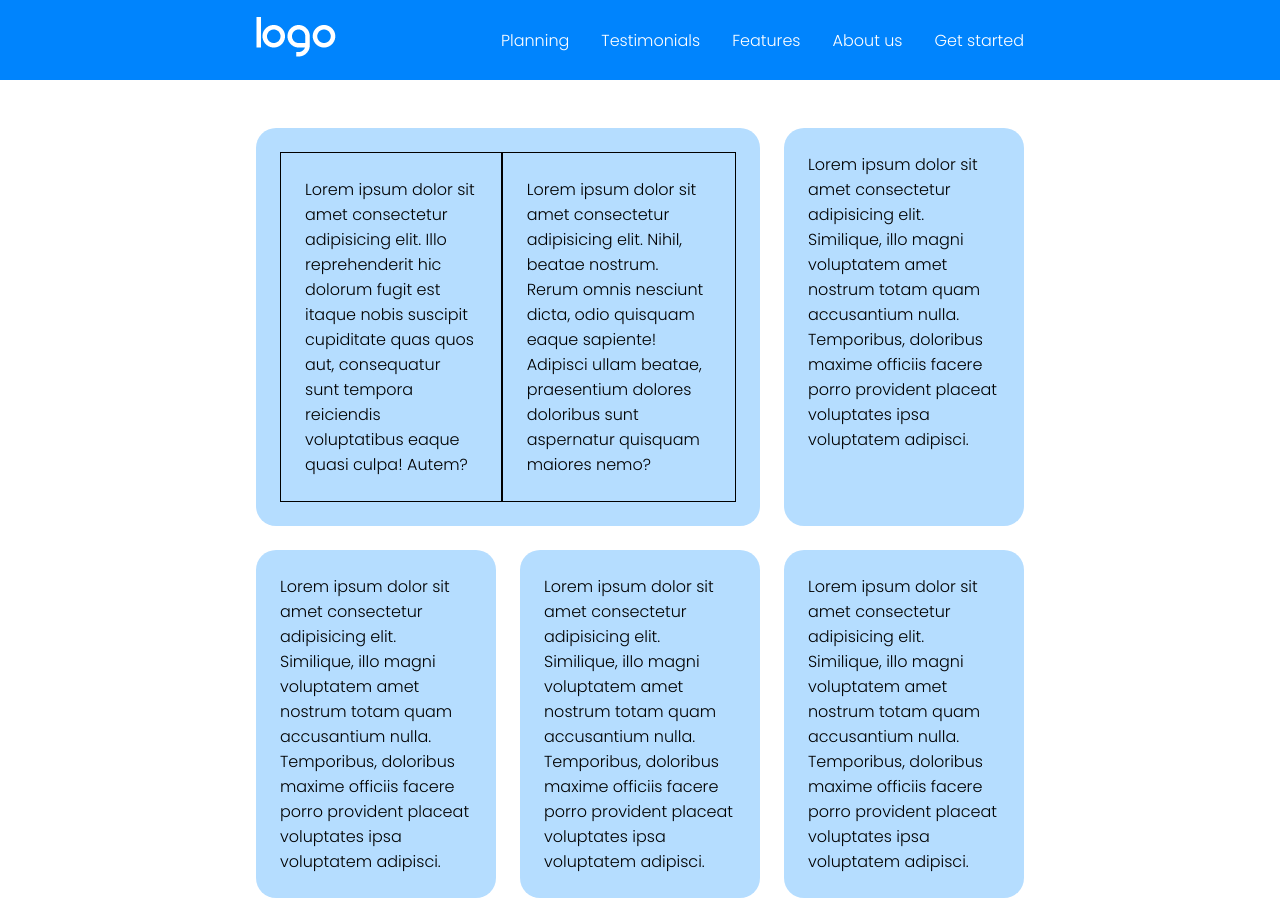
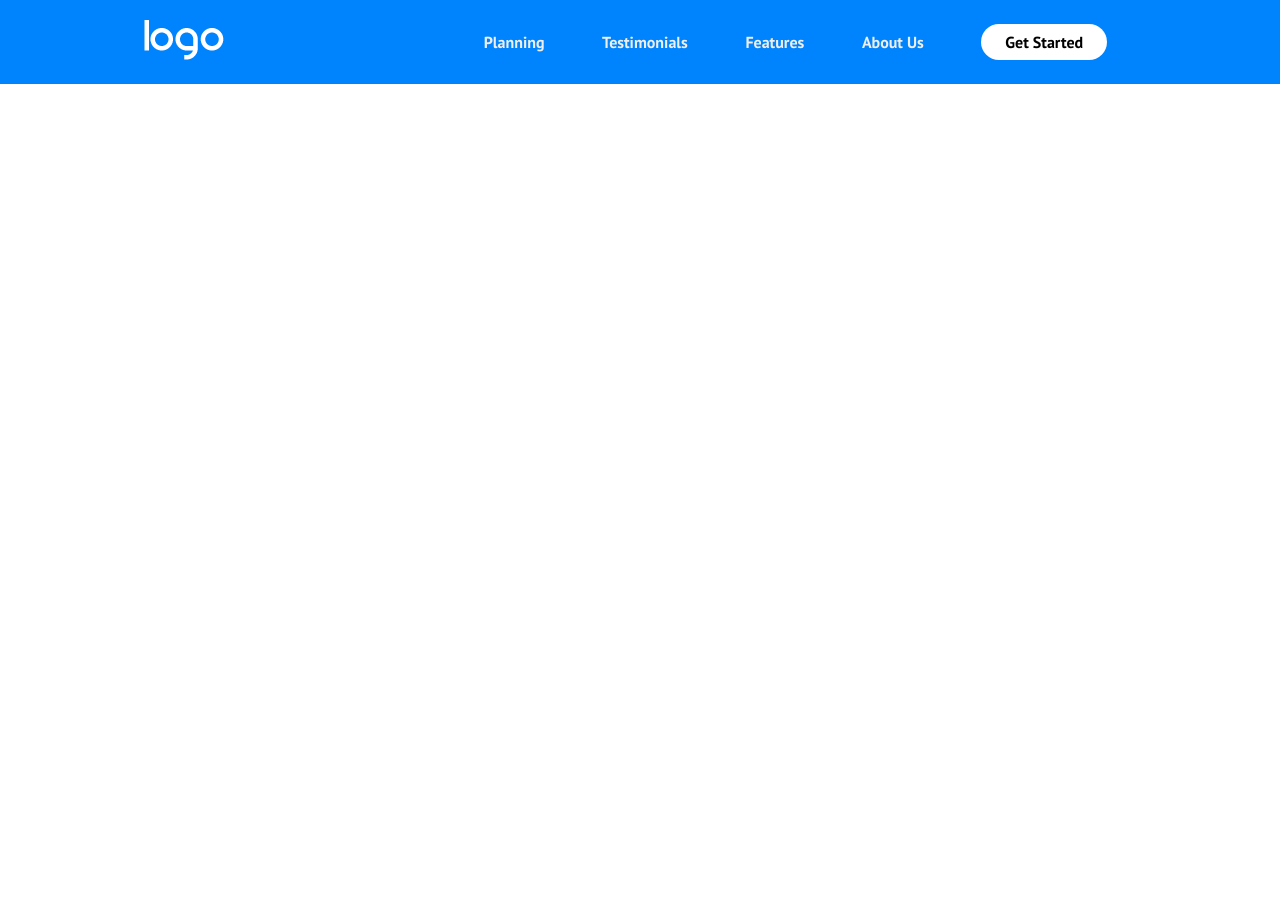
Before and after one commit to FRA2721/htmlcss-responsive-layout, a plain HTML site: page index.html in a window 1280 px wide. Shown: the top 901 px of the page. After the commit the page ends 800 px from the top, so only its background shows below. Drawn offline with Linux system fonts and the light colour scheme.

Commit message:
header completed

```diff
--- a/css/style.css
+++ b/css/style.css
@@ -1,198 +1,174 @@
 /* reset */
-* {
+*{
   margin: 0;
   padding: 0;
   box-sizing: border-box;
 }
 
-/* common */
-html {
-  font-family: 'Poppins', sans-serif;
-  font-size: 100%;
+/* img_formatting */
+img{
+  max-width: 100%;
 }
 
-/* img_formtting */
-img {
+/* root_colors */
+:root{
+  --primary-color: #0084fd;
+  --parymary-color-light: #b5ddff;
+  --secondary-color: #9792e4;
+  --secondary-color-light: #d5d4f4;
+}
+
+/* root_spaces */
+:root{
+  --padding-y-4: 4em auto;
+  --padding-4: 4em;
+}
+
+/* common_section */
+html{
+  font-size: 100%;
+  font-family: 'PT Sans', sans-serif;
+}
+
+/* botton */
+.btn{
+  border-radius: 30px;
+  padding: 0.5em 1.5em;
+  text-align: center;
+}
+
+.white-btn{
+  background-color: white;
+  color: var(--secondary-color);
+}
+
+.blue-btn{
+  background-color: var(--primary-color);
+  color: white;
+  margin: 1em auto;
+  width: 95%;
+}
+
+.btn a {
+  color: inherit;
+  text-decoration: none;
+}
+
+.card{
+  border-radius: 20px;
+  padding: 1em;
+}
+
+.large-b-radius{
+  border-radius: 50px;
+}
+
+.flex-container{
+  display: flex;
+  justify-content: space-between;
+  align-items: center;
+}
+
+header .flex-container,
+.jumbo .flex-container,
+#planning .flex-container,
+#testimonials .flex-container,
+#features .flex-container,
+#about-us .flex-container,
+#get-started .flex-container,
+footer .flex-container{
+  width: 95%;
+  padding: 1em;
+  margin: 0 auto;
+}
+
+/* media_query */
+/* desktop */
+@media screen and (min-width: 992px){
+  header .flex-container,
+  .jumbo .flex-container,
+  #testimonials .flex-container,
+  #features .flex-container,
+  #about-us .flex-container
+  {
+      width: 80%;
+      max-width: 1200px;
+  }
+
+  #get-started .flex-container{
+      width: 30%;
+  }
+}
+
+/* text_formatting */
+h1{
+  color: var(--secondary-color);
+  font-size: 2.5rem;
+  padding: 1em 0;
+}
+
+h2{
+  font-size: 2.8rem;
+  padding: 1.5em 0;
+}
+
+h3{
+  font-size: 2rem;
+  padding: 1em 0;
+}
+
+p{
+  line-height: 2rem;
+  font-size: 1.2rem;
+}
+
+/* header */
+header{
+  background-color: var(--primary-color);
+  color: white;
+  position: fixed;
+  top: 0;
+  left: 0;
+  z-index: 999;
   width: 100%;
 }
 
-.card-big {
-  border-radius: 60px;
+nav i{
+  font-size: 1.5rem;
 }
 
-/* card_formatting */
-.card {
-  border-radius: 20px;
+/* hide:menu */
+header .hide-menu{
+  list-style-type: none;
+  display: none;
+  font-weight: 700;
 }
 
-
-/* root */
-:root {
-  /* color  */
-  --primary-color: #0084fd;
-  --primary-color-light: #b5ddff;
-  --violet-color: #9792e4;
-  --yellow-color: #fdc15f;
-  --black-light-color: #333333;
-
-  /* measure*/
-  --rem-1half: 1.5rem;
-  --rem-3: 3rem;
-
+.hide-menu li{
+  padding: .5em;
 }
 
-/* layout */
-.container {
-  width: 90%;
-  margin: 0 auto;
+.hide-menu a{
+  text-decoration: none;
+  color: inherit;
 }
 
-/* header */
-header {
-  position: fixed;
-  top: 0;
-  left: 0;
-  right: 0;
-  height: 80px;
-  background-color: var(--primary-color);
-  color: white;
-}
-
-/* container */
-header .container {
-  height: 80px;
-  display: flex;
-  align-items: center;
-  justify-content: space-between;
-}
-
-/* main_menu */
-.main-menu {
-  display: none;
-}
-
-/* main */
-main {
-  margin-top: 80px;
-}
-
-/* section_formtting */
-section {
-  padding: var(--rem-3) 0;
-}
-
-/* about */
-#about .card {
-  padding: var(--rem-1half);
-  margin-bottom: var(--rem-1half);
-  background-color: var(--primary-color-light);
-
-}
-
-/* about_1 */
-.about-txt,
-.about-img {
-  padding: var(--rem-1half);
-
-  /* DEBUG */
-  border: 1px solid black;
-}
-
-/* planning */
-#planning {
-  background-color: var(--violet-color);
-  color: white;
-}
-
-/* planning_formatting */
-#planning .card-big {
-  text-align: center;
-  padding: var(--rem-1half);
-  background-color: white;
-  color: black;
-}
-
-/* planning_card */
-#planning .card-big i {
-  width: 60px;
-  height: 60px;
-  line-height: 60px;
-  border-radius: 50%;
-  background-color: var(--violet-color);
-}
-
-/* media query */
-/* tablet  */
-@media screen and (min-width: 768px) {
-
-  /* main */
-  /* about */
-  .card-wrapper {
+/* media_quey */
+@media screen and (min-width: 992px) {
+  header .hide-menu{
       display: flex;
-      flex-wrap: wrap;
-      gap: var(--rem-1half);
+      align-items: center;
   }
 
-  #about .card {
-      width: calc(100% / 3 - var(--rem-1half) * 2 / 3);
-      margin-bottom: 0;
-  }
-
-  #about .card:first-child {
-      width: calc(100% / 1.5 - var(--rem-1half) / 3);
-  }
-
-}
-
-/* desktop */
-@media screen and (min-width: 992px) {
-
-  /* common */
-  .container {
-      width: 60%;
-  }
-
-  /* header */
-  .hamburger-menu {
+  header nav i:first-child{
       display: none;
   }
 
-  .main-menu {
-      display: block;
+  header .hide-menu li{
+      padding: 0.5em 1.8em;
   }
 
-  .main-menu ul {
-      display: flex;
-      list-style-type: none;
-  }
-
-  .main-menu li {
-      margin-left: 2em;
-  }
-
-
-  /* main */
-  /* about */
-  #about .card:first-child {
-      display: flex;
-  }
-
-  /* planning */
-  #planning .row {
-      display: flex;
-      column-gap: var(--rem-3);
-      align-items: flex-end;
-  }
-
-  .col-left img {
-      margin: 120px 0;
-  }
-
-  .col-left h2 {
-      margin-bottom: 100px;
-  }
-
-  #planning .container {
-      width: 50%;
+  header .hide-menu .btn{
+      color: black;
   }
 }
--- a/index.html
+++ b/index.html
@@ -10,15 +10,15 @@
     <meta name="viewport" content="width=device-width, initial-scale=1.0">
 
     <!-- links -->
-    <link rel="stylesheet" href="css/style.css">
     <link rel="preconnect" href="https://fonts.googleapis.com">
     <link rel="preconnect" href="https://fonts.gstatic.com" crossorigin>
-    <link href="https://fonts.googleapis.com/css2?family=Poppins:wght@300&display=swap" rel="stylesheet">
+    <link href="https://fonts.googleapis.com/css2?family=PT+Sans:wght@400;700&display=swap" rel="stylesheet">
     <link rel="stylesheet" href="https://cdnjs.cloudflare.com/ajax/libs/font-awesome/6.2.0/css/all.min.css" integrity="sha512-xh6O/CkQoPOWDdYTDqeRdPCVd1SpvCA9XXcUnZS2FmJNp1coAFzvtCN9BmamE+4aHK8yyUHUSCcJHgXloTyT2A==" crossorigin="anonymous" referrerpolicy="no-referrer" />
+    <link rel="stylesheet" href="css/style.css">
     <!-- /links -->
 
     <!-- title -->
-    <title>Document</title>
+    <title>Responsive layout</title>
     <!-- /title -->
 </head>
 <!-- /head -->
@@ -28,32 +28,26 @@
 
     <!-- header -->
     <header>
-        <div class="container">
+        <div class="flex-container">
 
             <!-- logo -->
-            <div class="header-logo">
-                <img src="img/logo.png" alt="">
+            <div class="logo"><a href="#"><img src="img/logo.png" alt="logo-Logo"></a>
             </div>
             <!-- /logo -->
 
-            <!-- menu -->
-            <div class="hamburger-menu">
-                <i class="fa-solid fa-bars fa-lg"></i>
-            </div>
-            <!-- /menu -->
+            <nav>
+                <i class="fa-solid fa-bars"></i>
 
-            <!-- menu_voices -->
-            <div class="main-menu">
-                <ul>
-                    <li>Planning</li>
-                    <li>Testimonials</li>
-                    <li>Features</li>
-                    <li>About us</li>
-                    <li>Get started</li>
+                <!-- hide menu -->
+                <ul class="hide-menu">
+                    <li><a href="#" style="color:rgb(238, 238, 238)">Planning</a></li>
+                    <li><a href="#" style="color:rgb(238, 238, 238)">Testimonials</a></li>
+                    <li><a href="#" style="color:rgb(238, 238, 238)">Features</a></li>
+                    <li><a href="#" style="color:rgb(238, 238, 238)">About Us</a></li>
+                    <li><a href="#" style="color:rgb(238, 238, 238)"><div class="btn white-btn">Get Started</div></a></li>
                 </ul>
-            </div>
-            <!-- /menu_voices -->
-
+                <!-- /hide menu -->
+            </nav>
         </div>
     </header>
     <!-- /header -->
@@ -61,66 +55,14 @@
     <!-- main -->
     <main>
 
-        <!-- about -->
-        <section id="about">
-            <div class="container">
-                <div class="row">
-                    <div class="card-wrapper">
-
-                        <div class="card">
-                            <div class="about-txt">Lorem ipsum dolor sit amet consectetur adipisicing elit. Illo reprehenderit hic dolorum fugit est itaque nobis suscipit cupiditate quas quos aut, consequatur sunt tempora reiciendis voluptatibus eaque quasi culpa! Autem?</div>
-                            <div class="about-img">Lorem ipsum dolor sit amet consectetur adipisicing elit. Nihil, beatae nostrum. Rerum omnis nesciunt dicta, odio quisquam eaque sapiente! Adipisci ullam beatae, praesentium dolores doloribus sunt aspernatur quisquam maiores nemo?</div>
-                        </div>
-
-                        <div class="card">
-                            Lorem ipsum dolor sit amet consectetur adipisicing elit. Similique, illo magni voluptatem amet nostrum totam quam accusantium nulla. Temporibus, doloribus maxime officiis facere porro provident placeat voluptates ipsa voluptatem adipisci.
-                        </div>
-
-                        <div class="card">
-                            Lorem ipsum dolor sit amet consectetur adipisicing elit. Similique, illo magni voluptatem amet nostrum totam quam accusantium nulla. Temporibus, doloribus maxime officiis facere porro provident placeat voluptates ipsa voluptatem adipisci.
-                        </div>
-
-                        <div class="card">
-                            Lorem ipsum dolor sit amet consectetur adipisicing elit. Similique, illo magni voluptatem amet nostrum totam quam accusantium nulla. Temporibus, doloribus maxime officiis facere porro provident placeat voluptates ipsa voluptatem adipisci.
-                        </div>
-
-                        <div class="card">
-                            Lorem ipsum dolor sit amet consectetur adipisicing elit. Similique, illo magni voluptatem amet nostrum totam quam accusantium nulla. Temporibus, doloribus maxime officiis facere porro provident placeat voluptates ipsa voluptatem adipisci.
-                        </div>
-                    </div>
-                </div>
-            </div>
-        </section>
-
-        <!-- planning -->
-        <section id="planning">
-            <div class="container">
-                <div class="row">
-
-                    <div class="col-left">
-                        <img src="/img/planning1.png" alt="">
-                        <h2>blablablablabla</h2>
-                        <p>Lorem ipsum dolor sit amet consectetur adipisicing elit. At corporis impedit, sint praesentium blanditiis aliquid veritatis nemo eos ad obcaecati esse hic corrupti, quidem accusantium! Recusandae voluptatum ratione dolor possimus?</p>
-                    </div>
-
-                    <div class="col-right">
-                        <div class="card-big">
-                            <img src="/img/planning2.png" alt="">
-                            <h3>blabla</h3>
-                            <p>Lorem ipsum dolor sit amet consectetur adipisicing elit. Minus officia repellat, eum doloribus cum dolore saepe quis adipisci ipsa? Porro libero saepe magni vitae, vero facilis? Magnam voluptatibus a ab.</p>
-                            <i class="fa-solid fa-arrow-down fa-xl"></i>
-                        </div>
-                    </div>
-                </div>
-            </div>
-        </section>
-        <!-- /planning -->
-
     </main>
     <!-- /main -->
 
-    <!-- footer start  -->
-    <footer></footer>
+    <!-- footer -->
+    <footer>
+
+    </footer>
+    <!-- /footer -->
 
 </body>
 <!-- /body -->
```
